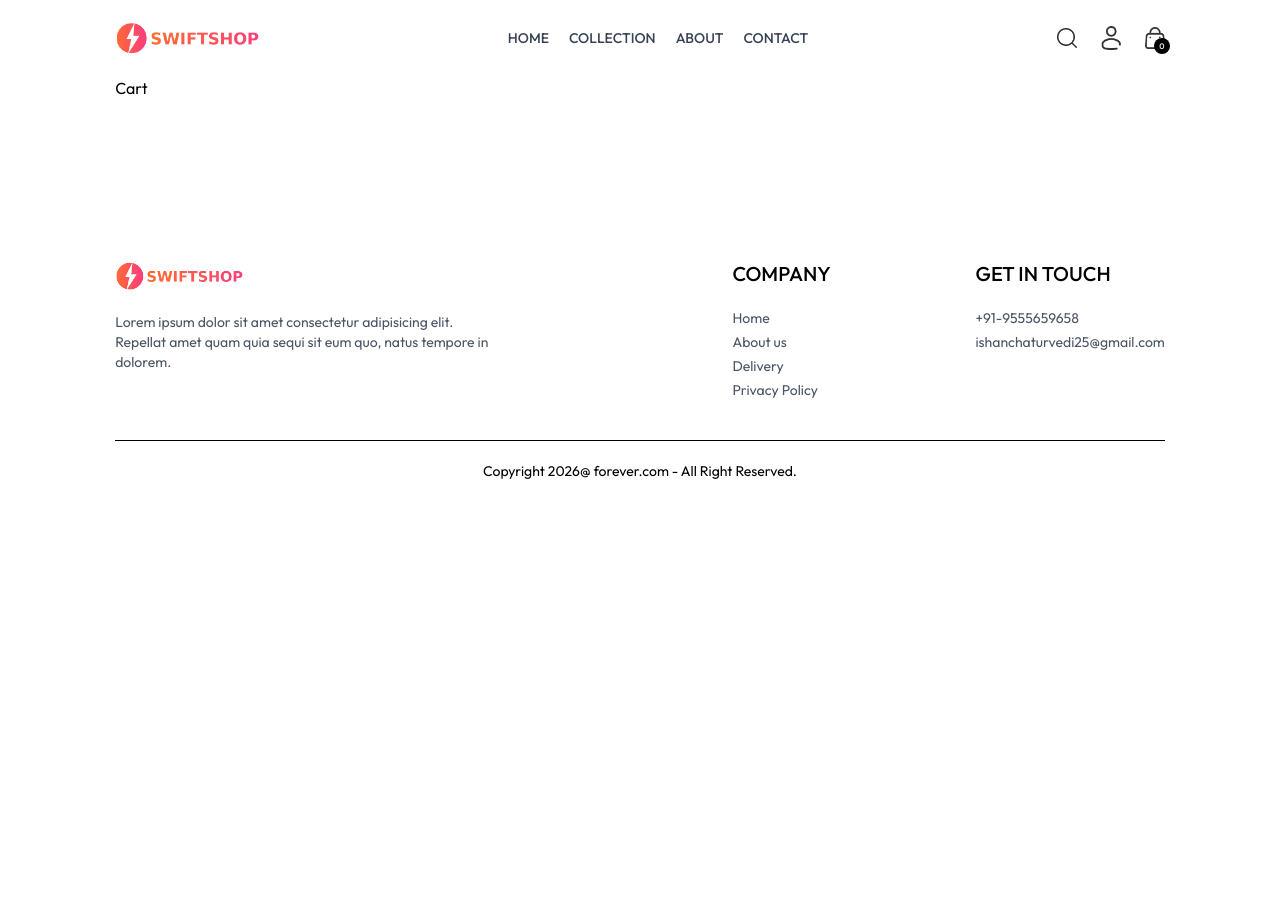
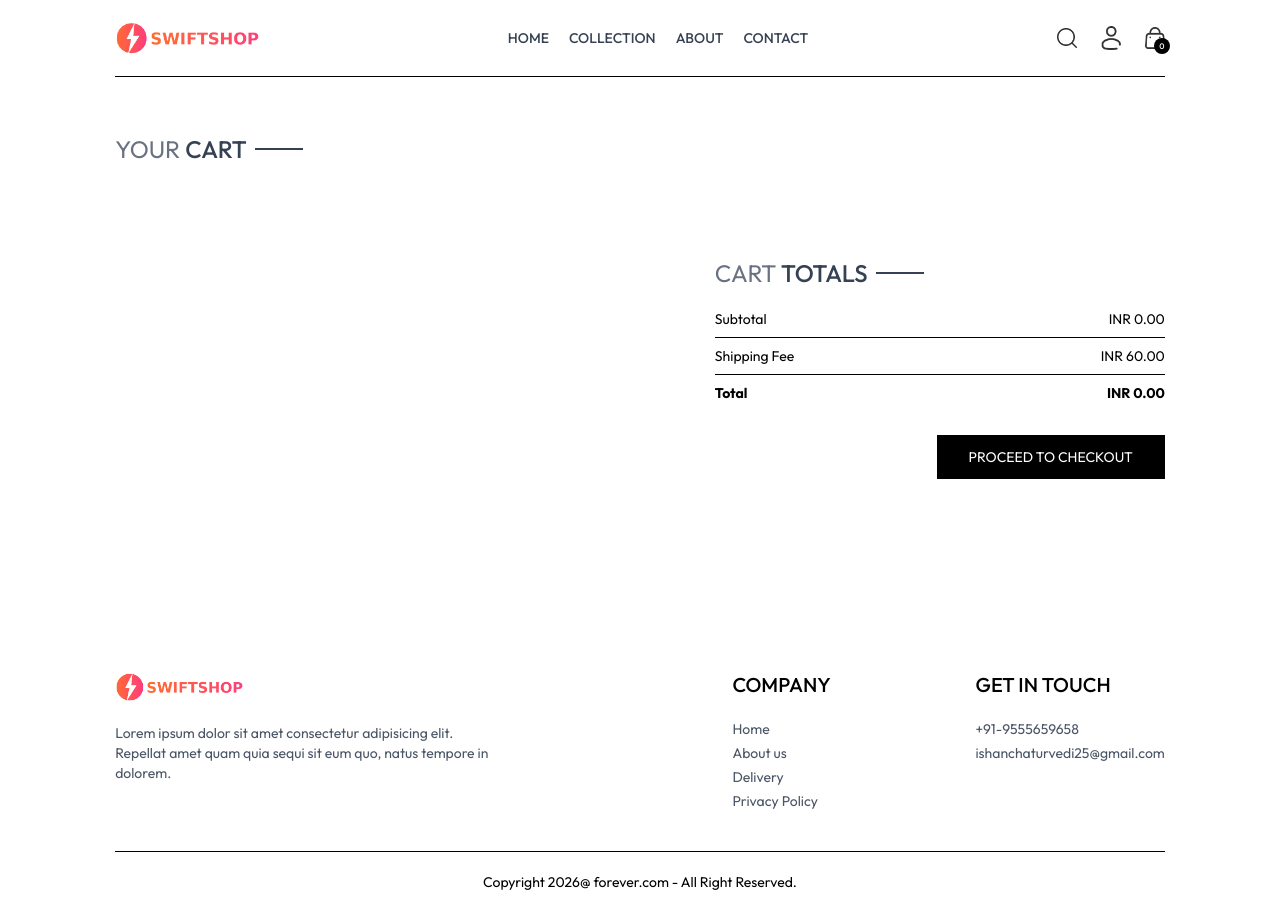
Before and after one commit to ishanchaturvedi25/SwiftShop, a React (Vite) app in the folder frontend/: page /cart in a window 1280 px wide. Before the commit the page ends 800 px from the top, so only its background shows below. Built offline with nearby package versions, Linux system fonts and the light colour scheme; no server answers.

Commit message:
Implement CartTotal component, and enhance Cart page with total calculation and navigation

```diff
--- a/frontend/src/assets/assets.js
+++ b/frontend/src/assets/assets.js
@@ -11,6 +11,7 @@
 import cross_icon from './cross_icon.png'
 import star_icon from './star_icon.png'
 import star_dull_icon from './star_dull_icon.png'
+import bin_icon from './bin_icon.png'
 
 export const assets = {
     logo,
@@ -26,4 +27,5 @@
     cross_icon,
     star_icon,
     star_dull_icon,
+    bin_icon,
 }
--- /dev/null
+++ b/frontend/src/components/CartTotal.jsx
@@ -0,0 +1,35 @@
+import React, { useContext } from 'react'
+import { ShopContext } from '../context/ShopContext'
+import Title from './Title';
+
+const CartTotal = () => {
+
+  const {currency, delivery_fee, getCartTotal } = useContext(ShopContext);
+
+  return (
+    <div className='w-full'>
+      <div className='text-2xl'>
+        <Title text1={'CART'} text2={'TOTALS'} />
+      </div>
+
+      <div className='flex flex-col gap-2 mt-2 text-sm'>
+        <div className='flex justify-between'>
+          <p>Subtotal</p>
+          <p>{currency} {getCartTotal()}.00</p>
+        </div>
+        <hr />
+        <div className='flex justify-between'>
+          <p>Shipping Fee</p>
+          <p>{currency} {delivery_fee}.00</p>
+        </div>
+        <hr />
+        <div className='flex justify-between'>
+          <b>Total</b>
+          <b>{currency} {getCartTotal() === 0 ? 0 : (getCartTotal() + delivery_fee)}.00</b>
+        </div>
+      </div>
+    </div>
+  )
+}
+
+export default CartTotal
--- a/frontend/src/context/ShopContext.jsx
+++ b/frontend/src/context/ShopContext.jsx
@@ -1,6 +1,7 @@
 import { createContext, useState, useEffect } from "react";
 import apiClient from "../api/axios";
 import { toast } from "react-toastify";
+import { useNavigate } from "react-router-dom";
 
 export const ShopContext = createContext();
 
@@ -16,6 +17,8 @@
   const [showSearch, setShowSearch] = useState(false);
 
   const [cartItems, setCartItems] = useState({});
+
+  const navigate = useNavigate();
 
   const fetchCart = async () => {
     try {
@@ -119,6 +122,19 @@
     }
   };
 
+  const getCartTotal = () => {
+    let totalAmount = 0;
+    for (const productId in cartItems) {
+      const product = products.find((p) => p._id === productId);
+      if (product) {
+        for (const size in cartItems[productId]) {
+          totalAmount += product.price * cartItems[productId][size];
+        }
+      }
+    }
+    return totalAmount;
+  };
+
   useEffect(() => {
     const fetchProducts = async () => {
       try {
@@ -153,6 +169,8 @@
     getCartCount,
     updateQuantity,
     fetchCart,
+    getCartTotal,
+    navigate,
   };
 
   return (
--- a/frontend/src/pages/Cart.jsx
+++ b/frontend/src/pages/Cart.jsx
@@ -1,8 +1,65 @@
-import React from 'react'
+import React, { useContext } from 'react'
+import { ShopContext } from '../context/ShopContext';
+import Title from '../components/Title';
+import { assets } from '../assets/assets';
+import CartTotal from '../components/CartTotal';
 
 const Cart = () => {
+
+  const { products, currency, cartItems, updateQuantity, navigate } = useContext(ShopContext);
+
+  const cartData = Object.entries(cartItems).flatMap(([productId, sizes]) =>
+    Object.entries(sizes)
+      .filter(([_, qty]) => qty > 0)
+      .map(([size, quantity]) => ({
+        _id: productId,
+        size,
+        quantity
+      }))
+  );
+
   return (
-    <div>Cart</div>
+    <div className='border-t pt-14'>
+      <div className='text-2xl mb-3'>
+        <Title text1={'YOUR'} text2={'CART'} />
+      </div>
+
+      <div>
+        {
+          cartData.map((item) => {
+            const productData = products.find((product) => product._id === item._id);
+
+            if (!productData) return null;
+
+            return (
+              <div key={item._id} className='py-4 border-t border-b text-gray-700 grid grid-cols-[4fr_0.5fr_0.5fr] sm:grid-cols-[4fr_2fr_0.5fr] items-center gap-4'>
+                <div className='flex items-start gap-6'>
+                  <img src={productData.image[0]} className='w-16 sm:w-20' alt="" />
+                  <div>
+                    <p className='text-xs sm:text-lg font-medium'>{productData.name}</p>
+                    <div className='flex items-center gap-5 mt-2'>
+                      <p>{currency}{productData.price}</p>
+                      <p className='px-2 sm:px-3 sm:py-1 border bg-slate-50'>{item.size}</p>
+                    </div>
+                  </div>
+                </div>
+                <input onChange={(e) => e.target.value === '' || e.target.value === '0' ? null : updateQuantity(item._id, item.size, Number(e.target.value))} className='border max-w-10 sm:max-w-20 px-1 sm:px-2 py-1' type="number" min={1} value={item.quantity} />
+                <img onClick={() => updateQuantity(item._id, item.size, 0)} className='w-4 mr-4 sm:w-5 cursor-pointer' src={assets.bin_icon} alt="" />
+              </div>
+            )
+          })
+        }
+      </div>
+
+      <div className='flex justify-end my-20'>
+        <div className='w-full sm:w-112.5'>
+          <CartTotal />
+          <div className='w-full text-end'>
+            <button onClick={() => navigate('/place-order')} className='bg-black text-white text-sm my-8 px-8 py-3 cursor-pointer'>PROCEED TO CHECKOUT</button>
+          </div>
+        </div>
+      </div>
+    </div>
   )
 }
 
```
Also changed, not shown: frontend/src/assets/bin_icon.png (added).
